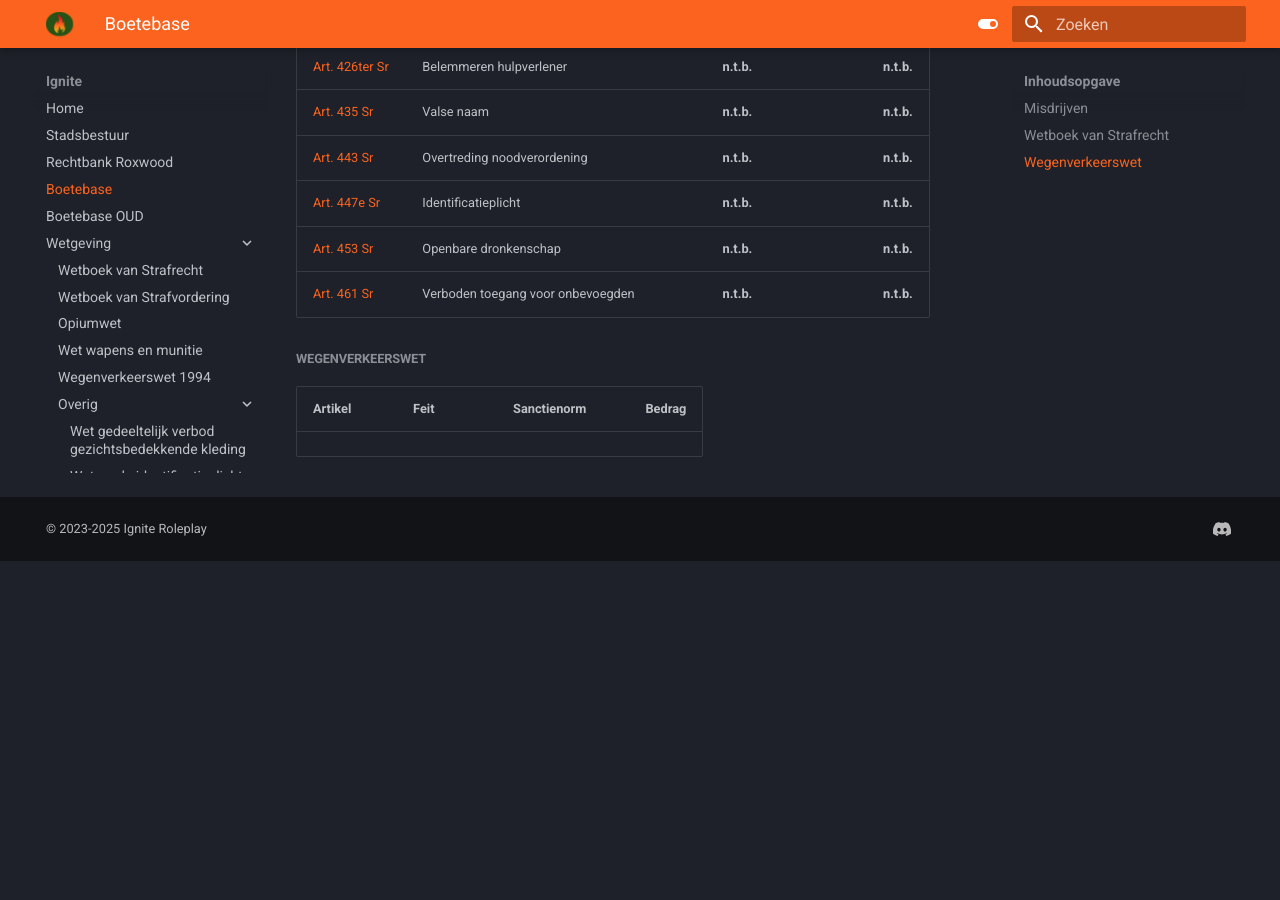
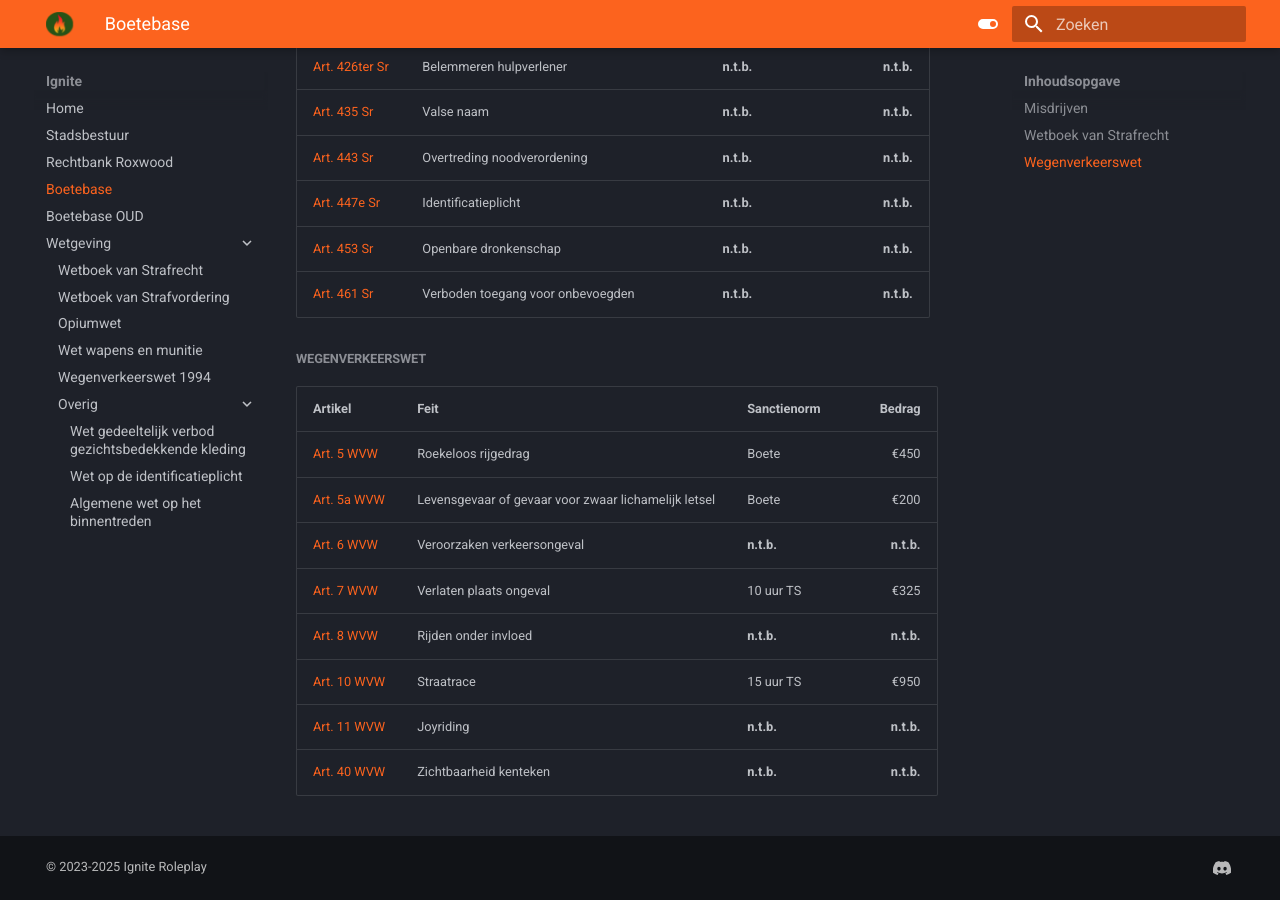
Before and after one commit to NLDenny/wetboek, an MkDocs documentation site: the page built from docs/overig/bb.md, in a window 1280 px wide and 900 px high, scrolled down 5966 px. Built offline with MkDocs 1.6.1 and Material for MkDocs 9.7.7, drawn with Linux system fonts in a browser that asks for light colours; before the commit the page ends 6527 px from its top, so only the background shows below that.

Commit message:
Update bb.md

```diff
--- a/docs/overig/bb.md
+++ b/docs/overig/bb.md
@@ -154,3 +154,11 @@
 #####Wegenverkeerswet
 |Artikel|Feit|Sanctienorm|Bedrag
 |:----|:----|:------|-:|
+[Art. 5 WVW](/wetboek/wvw/#artikel-5-gevaarhinder) | Roekeloos rijgedrag | Boete | €450
+[Art. 5a WVW](/wetboek/wvw/#artikel-5a-levensgevaar-of-gevaar-voor-zwaar-lichamelijk-letsel) | Levensgevaar of gevaar voor zwaar lichamelijk letsel | Boete | €200
+[Art. 6 WVW](/wetboek/wvw/#artikel-6-veroorzaken-verkeersongeval) | Veroorzaken verkeersongeval | __n.t.b.__ | __n.t.b.__
+[Art. 7 WVW](/wetboek/wvw/#artikel-7-verlaten-plaats-ongeval) | Verlaten plaats ongeval | 10 uur TS | €325
+[Art. 8 WVW](/wetboek/wvw/#artikel-8-besturen-onder-invloed) | Rijden onder invloed | __n.t.b.__ | __n.t.b.__
+[Art. 10 WVW](/wetboek/wvw/#artikel-10-wedstrijdverbod) | Straatrace | 15 uur TS | €950
+[Art. 11 WVW](/wetboek/wvw/#artikel-11-joyriding) | Joyriding | __n.t.b.__ | __n.t.b.__
+[Art. 40 WVW](/wetboek/wvw/#artikel-40-zichtbaarheid) | Zichtbaarheid kenteken | __n.t.b.__ | __n.t.b.__
```
